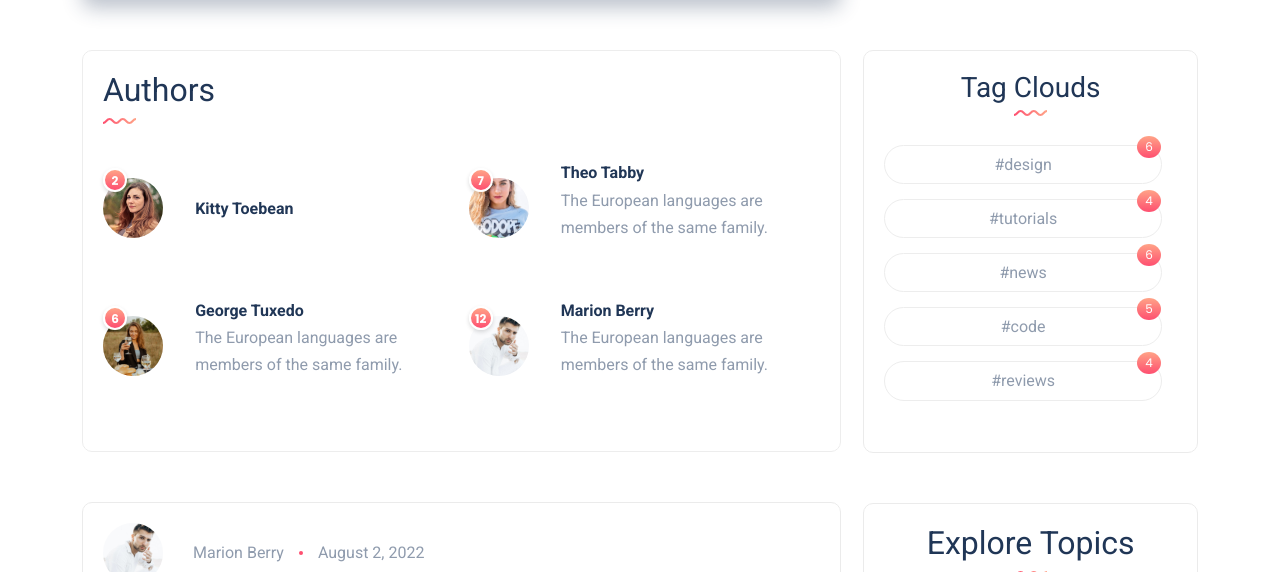
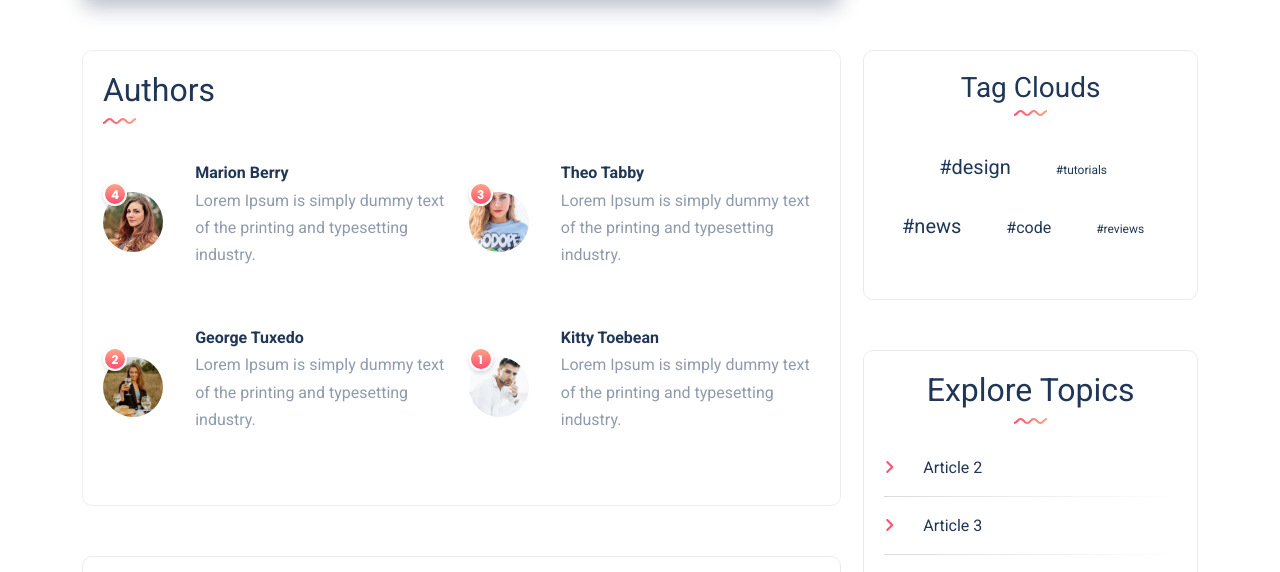
Before and after one commit to Makatka/Blog_Bootcamp, a website: page index.html in a window 1280 px wide. Both pictures are taken after a click on the link "Theo Tabby". Shown: the part 673-1245 px from the top of the page. Drawn offline with nearby package versions, Linux system fonts and the light colour scheme.

Commit message:
Add author list

```diff
--- a/index.html
+++ b/index.html
@@ -100,33 +100,6 @@
                 <div class="authors">
                     <h2 class="section-title">Authors</h2>
                     <ul>
-                        <li>
-                            <div class="author-image"></div>
-                            <div class="author-info">
-                                    <a href="#author-Kitty_Toebean" class="post-text">Kitty Toebean</a>
-                            </div>
-                        </li>
-                        <li>
-                            <div class="author-image"></div>
-                            <div class="author-info">
-                                <a href="#author-Theo_Tabby" class="post-text">Theo Tabby</a>
-                                <p>The European languages are members of the same family. </p>
-                            </div>
-                        </li>
-                        <li>
-                            <div class="author-image"></div>
-                            <div class="author-info">
-                                <a href="#author-George_Tuxedo" class="post-text">George Tuxedo</a>
-                                <p>The European languages are members of the same family. </p>
-                            </div>
-                        </li>
-                        <li>
-                            <div class="author-image"></div>
-                            <div class="author-info">
-                                <a href="#author-Marion_Berry" class="post-text">Marion Berry</a>
-                                <p>The European languages are members of the same family. </p>
-                            </div>
-                        </li>
                     </ul>
                 </div>
             </section>
@@ -305,7 +278,7 @@
                         </ul>
                     </div>
                 </article>
-                <article class="post" id="article-6" data-tags="reviews code"  data-author="Marion_Berry">
+                <article class="post" id="article-6" data-tags="reviews code" data-author="Marion_Berry">
                     <div>
                         <div class="post-author">
                             <span class="author-image"></span>
@@ -367,7 +340,7 @@
                         </ul>
                     </div>
                 </article>
-                <article class="post" id="article-8" data-tags="news design tutorials"  data-author="Kitty_Toebean">
+                <article class="post" id="article-8" data-tags="news design tutorials" data-author="Kitty_Toebean">
                     <div>
                         <div class="post-author">
                             <span class="author-image"></span>
@@ -429,7 +402,7 @@
                         </ul>
                     </div>
                 </article>
-                <article class="post" id="article-10" data-tags="code design news reviews"  data-author="Marion_Berry">
+                <article class="post" id="article-10" data-tags="code design news reviews" data-author="Marion_Berry">
                     <div>
                         <div class="post-author">
                             <span class="author-image"></span>
@@ -506,7 +479,8 @@
                                         <div class="card-inner">
                                             <div class="pills btn">Culture</div>
                                             <div class="card-text">
-                                                <h4 class="card-header">Feel Like A Pro With The Help Of These 7 Tips</h4>
+                                                <h4 class="card-header">Feel Like A Pro With The Help Of These 7
+                                                    Tips</h4>
                                                 <p>
                                                     <span>Katen Doe</span>
                                                     <span>August 20.2022</span>
@@ -524,7 +498,8 @@
                                         <div class="card-inner">
                                             <div class="pills btn">Inspiration</div>
                                             <div class="card-text">
-                                                <h4 class="card-header">Pityful a rethoric question ran over her cheek</h4>
+                                                <h4 class="card-header">Pityful a rethoric question ran over her
+                                                    cheek</h4>
                                                 <p>
                                                     <span>Katen Doe</span>
                                                     <span>August 20.2022</span>
@@ -556,7 +531,8 @@
                                         <div class="card-inner">
                                             <div class="pills btn">Business</div>
                                             <div class="card-text">
-                                               <h4 class="card-header">Facts About Business That Will Help You Success</h4>
+                                                <h4 class="card-header">Facts About Business That Will Help You
+                                                    Success</h4>
                                                 <p>
                                                     <span>Katen Doe</span>
                                                     <span>August 20.2022</span>
--- a/js/script.js
+++ b/js/script.js
@@ -1,11 +1,31 @@
 'use strict';
 
-const optArticleSelector = '.post';
-const optTitleSelector = '.post-title';
-const optTitleListSelector = '.titles';
-const optTagListSelector = '.tags .tag-list';
+const opts = {
+  tagSizes: {
+    count: 5,
+    classPrefix: 'tag-size-',
+  },
+};
 
-
+const select = {
+  all: {
+    articles: '.post',
+    linksTo: {
+      tags: 'a.active[href^="#tag-"]',
+      authors: 'a.active[href^="#author-"]',
+    },
+  },
+  article: {
+    tags: '.tag-list',
+    author: '.post-author-wrapper a',
+    title: '.post-title',
+  },
+  listOf: {
+    titles: '.titles',
+    tags: '.tags .tag-list',
+    authors: '.author-list ul',
+  },
+};
 
 
 function titleClickHandler(e) {
@@ -35,15 +55,13 @@ function titleClickHandler(e) {
 
 function generateTitleLinks(customSelector = ''){
 
-  const titles = document.querySelectorAll(optTitleListSelector);
-  const articles = document.querySelectorAll(optArticleSelector + customSelector);
-
+  const titles = document.querySelectorAll(select.listOf.titles);
+  const articles = document.querySelectorAll(select.all.articles + customSelector);
   let html = '';
-
 
   for (let article of articles) {
     const articleId = article.getAttribute('id');
-    const articleTitle = article.querySelector(optTitleSelector).textContent;
+    const articleTitle = article.querySelector(select.article.title).textContent;
     const linkHtml = `<li><i class="fa-solid fa-angle-right"></i><a href="#${articleId}"><span>${articleTitle}</span></a></li>`;
 
     html += linkHtml;
@@ -59,21 +77,41 @@ function generateTitleLinks(customSelector = ''){
   }
 }
 
+function calculateTagsParams(tags){
+  const params = {
+    min: 999999,
+    max: 0,
+  };
+  for(let tag in tags) {
+
+    params.max = tags[tag] > params.max ? tags[tag] : params.max;
+    params.min = tags[tag] < params.min ? tags[tag] : params.min;
+  }
+  return params;
+
+}
+
+function calculateTagClass(count, params) {
+  const normalizedCount = count - params.min;
+  const normalizedMax = params.max - params.min;
+  const percentage = normalizedCount / normalizedMax;
+  const classNumber = Math.floor( percentage * (opts.tagSizes.count - 1) + 1 );
+
+  return `${opts.tagSizes.classPrefix}${classNumber}`;
+}
+
 function generateTags() {
 
-  const articles = document.querySelectorAll(optArticleSelector);
+  const articles = document.querySelectorAll(select.all.articles);
   let allTags = {};
 
   for (let article of articles) {
-
-    const tagsWrapper = article.querySelector('.tag-list');
+    const tagsWrapper = article.querySelector(select.article.tags);
     let html = '';
     const tags = article.dataset.tags.split(' ');
 
     for (let tag of tags) {
-
       html += `<li><a href="#tag-${tag}">#${tag}</a></li>`;
-
 
       if(!allTags.hasOwnProperty(tag)){
         allTags[tag] = 1;
@@ -84,16 +122,16 @@ function generateTags() {
     tagsWrapper.innerHTML = html;
   }
 
-  const tagLists = document.querySelectorAll(optTagListSelector);
+  const tagLists = document.querySelectorAll(select.listOf.tags);
 
   for(let tagList of tagLists){
+    const tagsParams = calculateTagsParams(allTags);
     let allTagsHTML = '';
 
     for (let tag in allTags) {
-      allTagsHTML += `<li><a href="#tag-${tag}">#${tag}</a><span>${allTags[tag]}</span></li>`;
+      allTagsHTML += `<li><a class="${calculateTagClass(allTags[tag],tagsParams)}" href="#tag-${tag}">#${tag}</a></li>`;
     }
     tagList.innerHTML = allTagsHTML;
-
   }
 }
 
@@ -103,7 +141,7 @@ function tagClickHandler(e){
   const clickedElement = e.target;
   const href = clickedElement.getAttribute('href');
   const tag = href.replace('#tag-', '');
-  const activeTagLinks = document.querySelectorAll('a.active[href^="#tag-"]');
+  const activeTagLinks = document.querySelectorAll(select.all.linksTo.tags);
 
   for (let activeTagLink of activeTagLinks) {
     activeTagLink.classList.remove('active');
@@ -119,15 +157,39 @@ function tagClickHandler(e){
   generateTitleLinks('[data-tags~="' + tag + '"]');
 }
 
-function generateAuthors() {
-  const articles = document.querySelectorAll(optArticleSelector);
+function generateAuthor() {
+  const articles = document.querySelectorAll(select.all.articles);
+  let allAuthors = {};
 
   for (let article of articles) {
     const authorWrapper = article.querySelector('.post-author-wrapper');
-    const author = article.dataset.author;
-    authorWrapper.innerHTML = `<a href="#author-${author}">${author.replace('_', ' ')}</a>`;
+    const author = article.dataset.author.replace('_', ' ');
+
+    if(!allAuthors.hasOwnProperty(author)){
+      allAuthors[author] = 1;
+    } else {
+      allAuthors[author]++;
+    }
+    authorWrapper.innerHTML = `<a href="#author-${author.replace(' ', '_')}">${author}</a>`;
   }
+  const authorList = document.querySelector('.author-list ul');
+
+  let allAuthorsHTML = '';
+
+  for (let author in allAuthors) {
+    allAuthorsHTML += `<li>
+                            <div class="author-image">
+                                <span>${allAuthors[author]}</span>
+                            </div>
+                            <div class="author-info">
+                                <a href="#author-${author}" class="post-text">${author}</a>
+                                <p>Lorem Ipsum is simply dummy text of the printing and typesetting industry.</p>
+                            </div>
+                         </li>`;
+  }
+  authorList.innerHTML = allAuthorsHTML;
 }
+
 function addClickListenersToAuthors() {
   const authorLinks = document.querySelectorAll('.post-author-wrapper a, .authors a');
 
@@ -143,7 +205,7 @@ function authorClickHandler(e) {
   const clickedElement = e.target;
   const href = clickedElement.getAttribute('href');
   const author = href.replace('#author-', '');
-  const activeAuthorLinks = document.querySelectorAll('a.active[href^="#author-"]');
+  const activeAuthorLinks = document.querySelectorAll(select.all.linksTo.authors);
   const authorLinks = document.querySelectorAll(`a[href="${href}"]`);
 
   for (let link of activeAuthorLinks) {
@@ -153,8 +215,7 @@ function authorClickHandler(e) {
   for (let link of authorLinks) {
     link.classList.add('active');
   }
-
-  generateTitleLinks('[data-author~="' + author + '"]');
+  generateTitleLinks('[data-author~="' + author.replace(' ', '_') + '"]');
 }
 
 function addClickListenersToTags(){
@@ -165,9 +226,7 @@ function addClickListenersToTags(){
   }
 }
 
-
-
-generateAuthors();
+generateAuthor();
 generateTags();
 addClickListenersToTags();
 addClickListenersToAuthors();
--- a/sass/style.scss
+++ b/sass/style.scss
@@ -131,16 +131,37 @@ h3:after, h2:after {
   .section-title {
     margin-bottom: 40px;
   }
+
   li {
     padding: 5px 15px;
-     border: 1px solid #ededed;
-     border-radius: 20px;
     display: inline-block;
     margin-right: 15px;
     margin-bottom: 15px;
     position: relative;
+    color: $font-color-dark;
 
-     span {
+
+    .tag-size-1 {
+      font-size: 12px;
+    }
+
+    .tag-size-2 {
+      font-size: 14px;
+    }
+
+    .tag-size-3 {
+      font-size: 16px;
+    }
+
+    .tag-size-4 {
+      font-size: 18px;
+    }
+
+    .tag-size-5 {
+      font-size: 20px;
+    }
+
+    /* span {
        position: absolute;
        top:-10px;
        right: 0;
@@ -156,7 +177,7 @@ h3:after, h2:after {
        background: #fe4f70;
        background: linear-gradient(to top, #fe4f70 0%, #ffa387 100%);
        z-index: 1;
-     }
+     }*/
   }
 }
 
@@ -529,12 +550,11 @@ header {
               }
             }
           }
-
+/* WYKASOWAC */
           &:first-child .author-image {
             background-image: url(../images/a1.jpeg);
 
             &:after {
-              content: '2'
             }
           }
 
@@ -542,7 +562,6 @@ header {
             background-image: url(../images/a2.jpeg);
 
             &:after {
-              content: '7'
             }
           }
 
@@ -550,7 +569,6 @@ header {
             background-image: url(../images/i1.jpeg);
 
             &:after {
-              content: '6'
             }
           }
 
@@ -558,7 +576,6 @@ header {
             background-image: url(../images/a3.jpeg);
 
             &:after {
-              content: '12'
             }
           }
 
@@ -566,7 +583,7 @@ header {
             position: relative;
           }
 
-          .author-image:after {
+          .author-image span {
             content: '';
             color: #fff;
             display: block;
@@ -625,30 +642,39 @@ header {
       &:first-child .author-image {
         background-image: url(../images/a3.jpeg);
       }
+
       &:nth-child(2) .author-image {
         background-image: url(../images/a2.jpeg);
       }
+
       &:nth-child(3) .author-image {
         background-image: url(../images/a2.jpeg);
       }
+
       &:nth-child(4) .author-image {
         background-image: url(../images/a2.jpeg);
       }
+
       &:nth-child(5) .author-image {
         background-image: url(../images/i1.jpeg);
       }
+
       &:nth-child(6) .author-image {
         background-image: url(../images/a3.jpeg);
       }
+
       &:nth-child(7) .author-image {
         background-image: url(../images/i1.jpeg);
       }
+
       &:nth-child(8) .author-image {
         background-image: url(../images/a1.jpeg);
       }
+
       &:nth-child(9) .author-image {
         background-image: url(../images/a3.jpeg);
       }
+
       &:nth-child(10) .author-image {
         background-image: url(../images/a3.jpeg);
       }
@@ -793,8 +819,6 @@ header {
     }
   }
 
-
-
   /* Aside panel*/
   aside {
     width: 30%;
@@ -802,7 +826,7 @@ header {
     text-align: center;
 
     .tags li {
-      display: block;
+      display: inline-block;
     }
 
     h2:after, h3:after {
@@ -976,7 +1000,7 @@ footer {
   .wrapper main {
     width: 100%;
 
-    .titles-card ul{
+    .titles-card ul {
       min-height: auto;
     }
 
```
Also changed, not shown: XXXXX.html (added, +99 -0 lines), css/style.css, 1 other file. Lines whose indentation alone changed are shown as unchanged.
